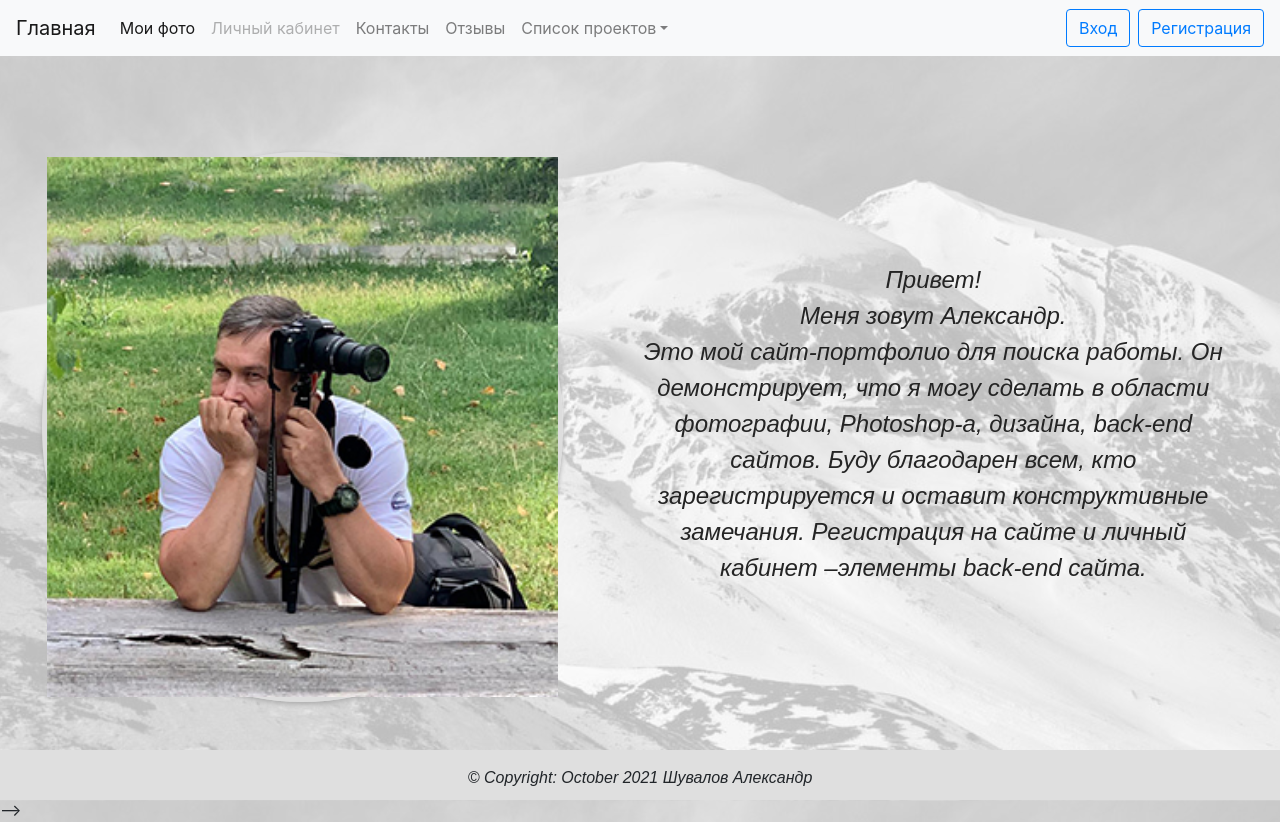
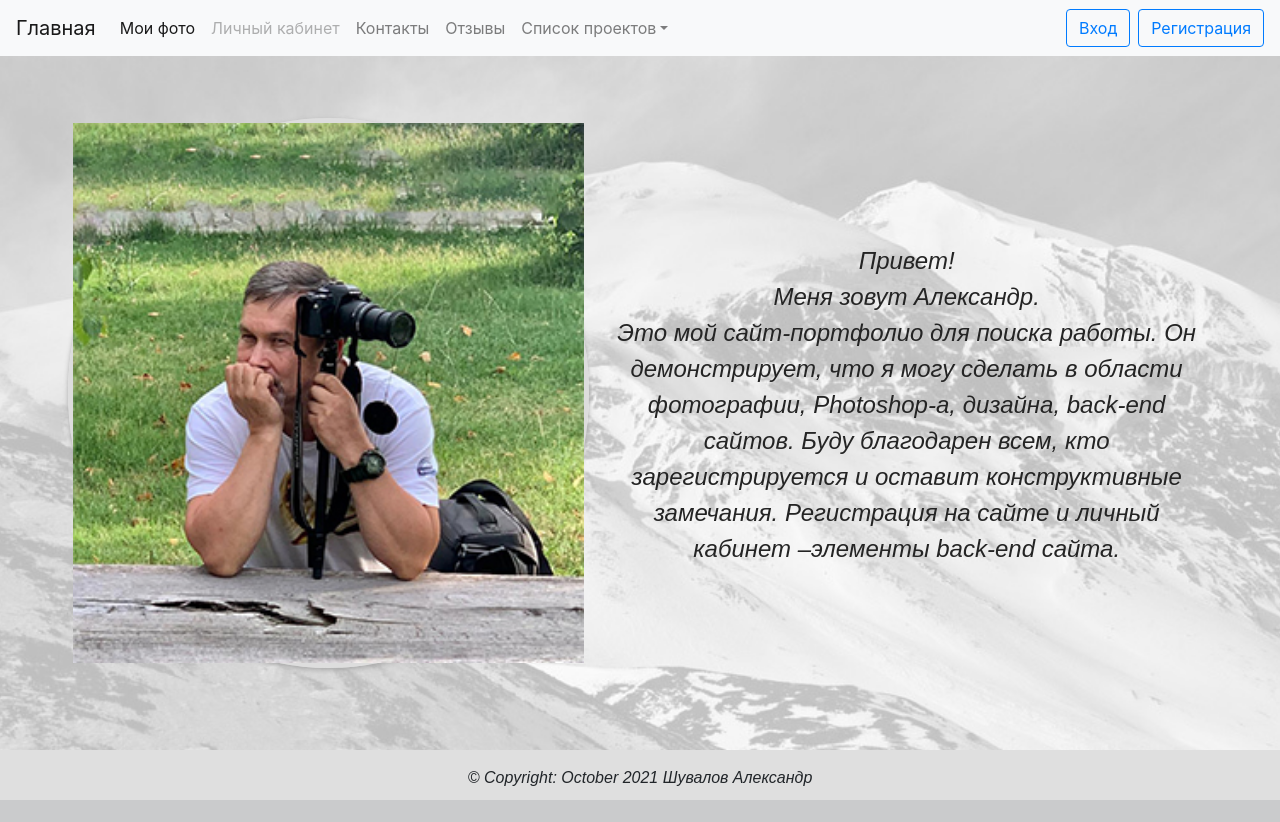
Before and after one commit to ale777opp/my-site, a PHP site: page / in a window 1280 px wide. After the commit the page ends 800 px from the top, so only its background shows below. Run offline with PHP 8.4, Linux system fonts and the light colour scheme.

Commit message:
production 1.5

```diff
--- a/index.php
+++ b/index.php
@@ -11,12 +11,12 @@ $title='Сайт - презентация';
 include PATH_COMPONENTS.'head.php';
 ?>
 
-<div class="container-fluid"> <!-- style="height: calc(100vh - 100px)" -->
-	<div class="row">
-	  <div class="col-md col-xl-5 text-center">
-      <img src="<?=PATH_IMG?>IMG-20190801_300.jpg" class="photo_main" alt='IMG-20190801_300.jpg'>
-    </div>
-	    <div class="col-md col-xl-6 text-center">
+<div class="container-fluid">
+	<div class="row align-items-center align-self-center">
+	  <div class="col-xl-4 col-md" align="center">
+      	<img src="<?=PATH_IMG?>IMG-20190801_300.jpg" class="photo_main" alt='IMG-20190801_300.jpg'>
+      </div>
+	  <div class="col-xl-6 col-md align-self-center">
         <p> Привет!<br>Меня зовут Александр.<br> Это мой сайт-портфолио для поиска работы. Он демонстрирует, что я могу сделать в области фотографии, Photoshop-а, дизайна, back-end сайтов. Буду благодарен всем, кто зарегистрируется и оставит конструктивные замечания. Регистрация на сайте и личный кабинет –элементы back-end сайта.
         </p>
       </div>
--- a/site_components/controllers/slider.php
+++ b/site_components/controllers/slider.php
@@ -23,7 +23,7 @@ include PATH_MAIN.PATH_COMPONENTS.'head.php';
 </script>
 -->
 <div class="container">
-  <div class="content">
+  <!-- <div class="content"> -->
     <div id="my_modal" class="modal">
     <div id="modal_content" class="modal_content">
       <span id="close_modal_window">×</span>
@@ -47,7 +47,7 @@ foreach ($dir_content as $file_name) {
 ?>
 
 </div> <!-- table-->
-</div> <!-- content -->
+<!--</div>  content -->
 </div> <!-- container -->
 
 <?php include PATH_MAIN.PATH_COMPONENTS.'footer.php'; ?>
@@ -63,7 +63,7 @@ let modal = $('#my_modal')[0];
 let span = $('#close_modal_window')[0];
 modal.style.display = "block";
 //modal.attr('style', 'display = "block";');
-$('#modal_content').attr('style', `background: url(${filename}) no-repeat; background-size: contain;`);
+$('#modal_content').attr('style', `background: url(${filename}) no-repeat; background-size: contain;background-position: center center;`);
 
 span.onclick = function () {
     modal.style.display = "none";
--- a/site_components/footer.php
+++ b/site_components/footer.php
@@ -13,6 +13,5 @@
     <script defer src="site_components/js/jquery.min.js"></script>
     <script src="site_components/js/bootstrap.min.js"></script>
 -->
-  </body>
+</body>
 </html>
--->
--- a/site_components/style/style.css
+++ b/site_components/style/style.css
@@ -12,10 +12,7 @@ background-attachment: fixed;
 background-size: cover;
 /*background-color:rgba(0,0,0, 0.5); #464646; */
 }
-.container-fluid {
-        height:100%;
-        padding-top:56px;
-}
+
 footer {
 background-color: #dfdfdf;
 height: 50px;
@@ -31,11 +28,16 @@ p {
 	font-style:italic;
 	line-height: 36px;
   text-align: center;
-    margin-top:10px;
+  margin-top: 40px;
 }
-.row{
+.container-fluid {
+  display:flex;
+  height: calc(100vh - 54px);
+  padding-top: 40px;
+}
+.row {
   justify-content: space-around;
-  align-items:center;
+  height: auto;
 }
 .photo_main {
 		width: 350px;
@@ -43,7 +45,6 @@ p {
 		border:5px solid #ddd;
 		border-radius: 50%;
 		box-shadow: 0 2px 5px #aaa;
-		margin: 6rem  auto;
 		transition: all 0.3s ease-in-out;
 		-moz-transition: all 0.3s ease-in-out;
 		-webkit-transition: all 0.3s ease-in-out;
@@ -275,9 +296,6 @@ img.photo_main {
     width: auto;
     height: 550px;
   }
-  div.row{
-      /*margin:2%;*/
-  }
 .table{
     grid-template-columns: repeat(5, 240px);
   }
```
Also changed, not shown: other parts of site_components/style/style.css (+47 -30 lines). Lines whose indentation alone changed are shown as unchanged.
